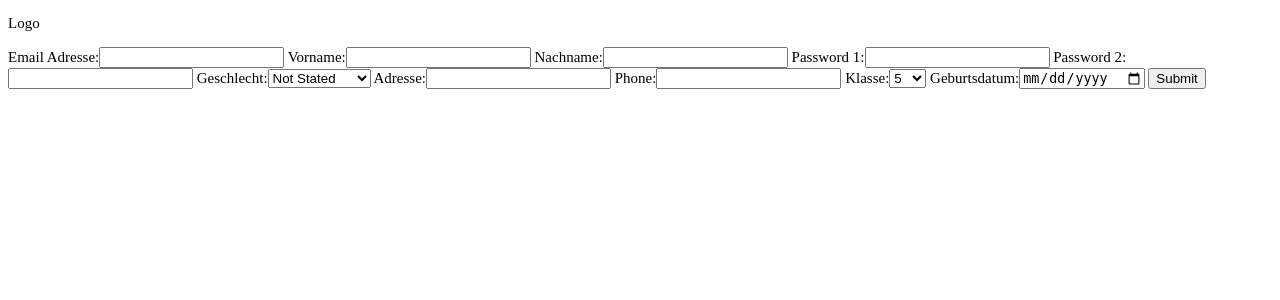
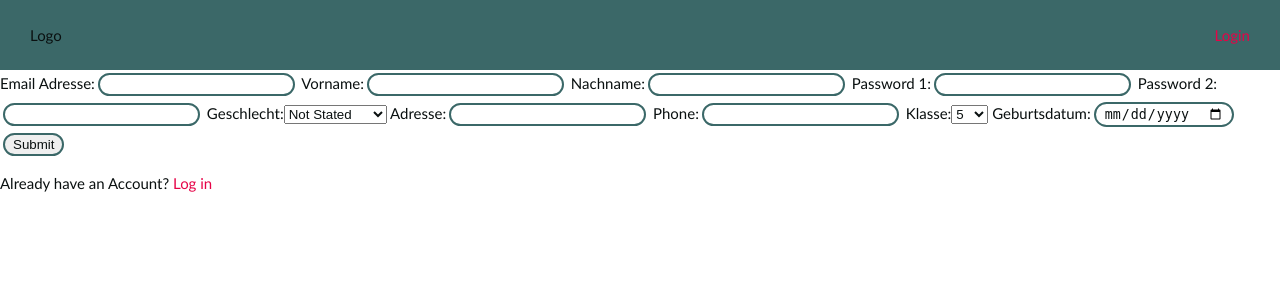
Before and after one commit to check24-scholarships/tutor-smith, a Django app: page /register/ in a window 1280 px wide. Shown: the top 300 px of the page. Run offline with Django 3.2, Linux system fonts and the light colour scheme.

Commit message:
Login, Hashids, Improvments Contains: Basic Login for Testing, Hashids to hide PKs, Improvments.md with some Ideas A new package is needed: hashids Some CSS changes were made
Signed-off-by: SFSeeger <simon.f.seeger@gmx.de>

```diff
--- a/requirements.txt
+++ b/requirements.txt
@@ -1,3 +1,4 @@
 django
 django-phonenumber-field[phonenumbers]
 Babel
+hashids
--- a/tutor_smith/settings.py
+++ b/tutor_smith/settings.py
@@ -38,10 +38,8 @@ INSTALLED_APPS = [
     'django.contrib.sessions',
     'django.contrib.messages',
     'django.contrib.staticfiles',
-
     #required
     'phonenumber_field',
-
     #own
     'user_management',
 ]
@@ -134,3 +132,5 @@ DEFAULT_AUTO_FIELD = 'django.db.models.BigAutoField'
 AUTH_USER_MODEL = 'user_management.UserAuth'
 
 PHONENUMBER_DB_FORMAT = 'INTERNATIONAL'
+
+HASHIDS_SALT = '20122415029319303781'
--- a/tutor_smith/urls.py
+++ b/tutor_smith/urls.py
@@ -14,12 +14,18 @@ Including another URLconf
     2. Add a URL to urlpatterns:  path('blog/', include('blog.urls'))
 """
 from django.contrib import admin
-from django.urls import path, include
+from django.urls import path, include, register_converter
 
 from user_management import views as user_views
+from .converters import HashIdConverter
+
+register_converter(HashIdConverter, 'hashid')
 
 urlpatterns = [
+    # TODO: Remove admin when finished
     path('admin/', admin.site.urls),
-    path('hello-template/', user_views.hello_world_temp),
-    path('register/', user_views.register)
+    path('', user_views.index),
+    path('register/', user_views.register),
+    path('login/', user_views.login),
+    path('users/<hashid:user_id>/', user_views.user_profile)
 ]
--- a/user_management/forms.py
+++ b/user_management/forms.py
@@ -27,3 +27,12 @@ class UserForm(forms.Form):
             'class': '',
             'type':'date'
             }, format=['%d/%m/%Y']), required=True)
+
+# XXX: DELETE ME
+class LoginForm(forms.Form):
+    email = forms.EmailField(
+        max_length=255,
+        label="Email Adresse",
+        required=True
+    )
+    password = forms.CharField(widget=forms.PasswordInput(), label='Password', required=True)
--- a/user_management/static/user_management/main.css
+++ b/user_management/static/user_management/main.css
@@ -1,6 +1,56 @@
+/* Ideas:
+Colors: #F97E72
+*/
+*{
+    --header-color: hsl(180, 28%, 32%);
+    color: hsl(180, 25%, 5%);
+}
 body, html{
     font-size: 15px;
+    margin:0;
+    font-family: 'Gill Sans', 'Gill Sans MT', Calibri, 'Trebuchet MS', sans-serif;
+
+}
+header{
+    display:flex;
+    justify-content: space-between;
+    align-items: center;
+    background-color: var(--header-color);
+    height: 70px;
+    width: 100%;
+}
+header a, header p{
+    margin:2rem;
+}
+a{
+    color:rgb(230, 3, 71);
+    text-decoration: none;
+}
+a:hover{
+    color:orangered;
 }
 .error{
     color:red;
 }
+.success{
+    color:green;
+}
+form{
+    display:inline;
+}
+input{
+    outline: none;
+    border:2px var(--header-color) solid;
+    border-radius: 25px;
+    margin:0.2rem;
+    padding: 2px 8px;
+}
+
+@media screen and (max-width:800px) {
+    head, body{
+        font-size: 20px;
+    }
+    header{
+        background-color: blue;
+    }
+}
--- a/user_management/templates/base.html
+++ b/user_management/templates/base.html
@@ -10,7 +10,10 @@
     <title>{% block title %}Template Error{% endblock %}</title>
 </head>
 <body>
-    <header><p>Logo</p></header>
+    <header>
+        <p>Logo</p>
+        <a href="/login/">Login</a>
+    </header>
     {% block content %}
         <h1 class="error">Template Error</h1>
     {% endblock %}
--- a/user_management/templates/register.html
+++ b/user_management/templates/register.html
@@ -14,4 +14,5 @@
     {{form}}
     <input type="submit" value="Submit">
 </form>
+<p>Already have an Account? <a href="/login/">Log in</a></p>
 {% endblock content %}
--- a/user_management/views.py
+++ b/user_management/views.py
@@ -1,5 +1,5 @@
 #HTML Handeling
-from django.shortcuts import render, redirect
+from django.shortcuts import render, redirect, get_object_or_404
 from django.http import HttpResponse
 from django.contrib import messages
 
@@ -13,7 +13,8 @@ from random import randint
 
 from .forms import *
 from .models import User, Info, Review
-from .validators import validate_register
+from .validators import validate_login, validate_register
+from .choices import *
 
 # TODO: Write functional Ipgrabber eg. with django-ipware
 def get_client_ip(request):
@@ -26,10 +27,11 @@ def get_client_ip(request):
         ip = request.META.get('REMOTE_ADDR')
     return ip
 
-def hello_world_temp(request):
-    return render(
-        request, 'hello.html', context={'time': timezone.now(), 'ip':get_client_ip(request)}
-    )
+dict_gender = dict(choice_gender)
+
+def index(request):
+    __context={"users":User.objects.all()}
+    return render(request, "index.html", __context)
 
 # Handels incoming GET & POST requests on the register view.
 def register(request):
@@ -57,7 +59,8 @@ def register(request):
             is_admin=False,
 
             certificate=None,
-            profile_pic=None
+            profile_pic=None,
+            created_on=timezone.now()
             )
             # TODO: Create Context
             request.session["user"] = user.id
@@ -67,3 +70,24 @@ def register(request):
     form = UserForm()
     __context['form'] = form
     return render(request, 'register.html', context=__context)
+
+# XXX: DELETE THIS NOT MY JOB
+def login(request):
+    __context = {"form": None}
+    if request.method == 'POST':
+        form = LoginForm(request.POST)
+        if validate_login(request, form):
+            # return redirect("/dashboard")
+            return HttpResponse("Login!")
+    form = LoginForm()
+    __context['form'] = form
+    return render(request, 'login.html', __context)
+
+
+def user_profile(request, user_id):
+    __context = {'user':None}
+    # TODO: use Hashid to hide Primary key
+    print(user_id)
+    __context['user']= get_object_or_404(User, id=user_id)
+    __context['gender']=dict_gender[__context['user'].gender]
+    return render(request, "profile.html", __context)
```
Also changed, not shown: Improvments.md (added, +8 -0 lines), tutor_smith/converters.py (added, +21 -0 lines), user_management/models.py (+9 -4 lines), user_management/templates/index.html (added, +9 -0 lines), user_management/templates/login.html (+19 -0 lines), user_management/templates/profile.html (added, +14 -0 lines), user_management/validators.py (+19 -1 lines), db.sqlite3, user_management/migrations/0001_initial.py (added), user_management/migrations/0002_alter_info_subject.py (added), user_management/migrations/__init__.py (added).
